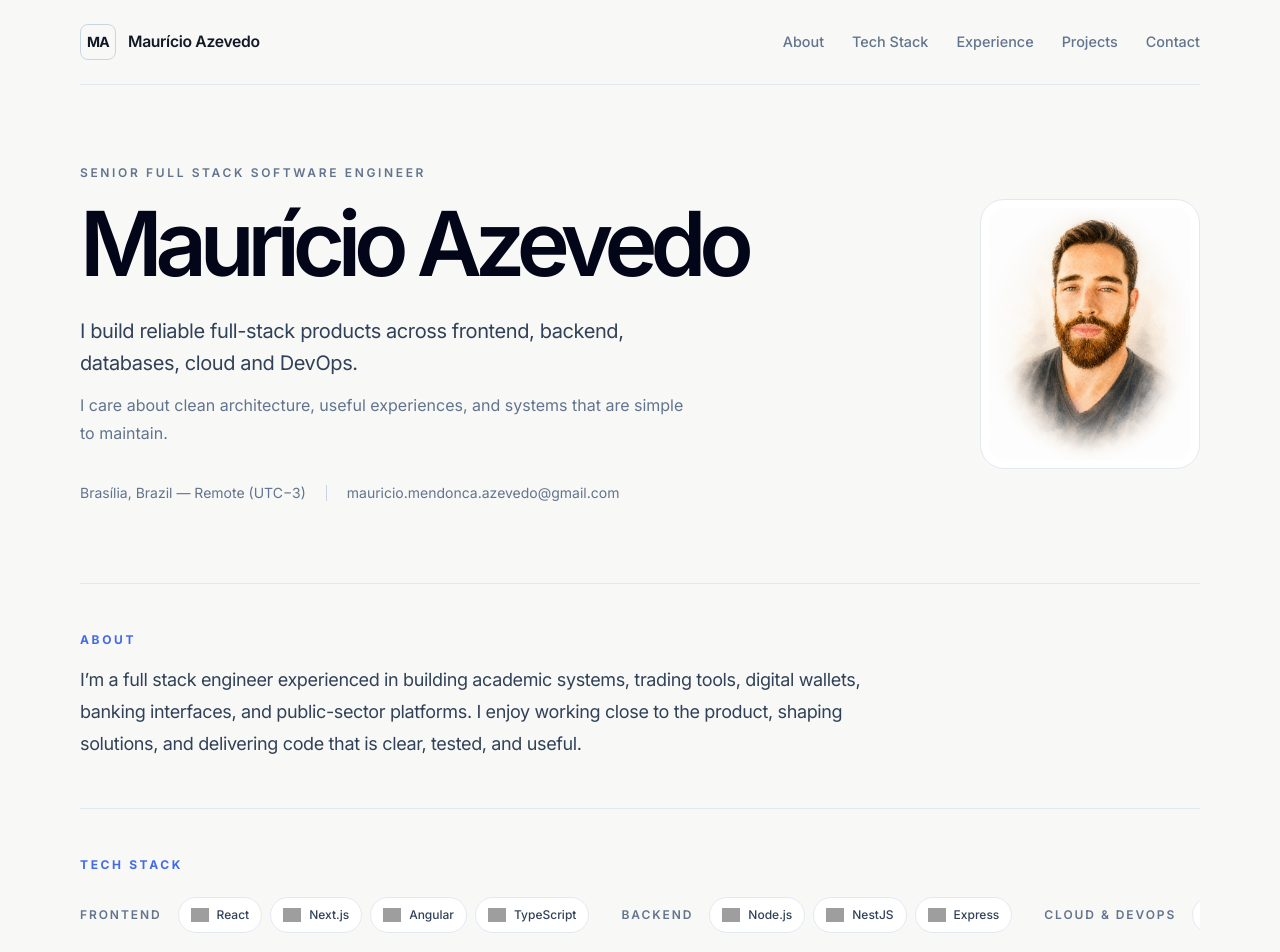
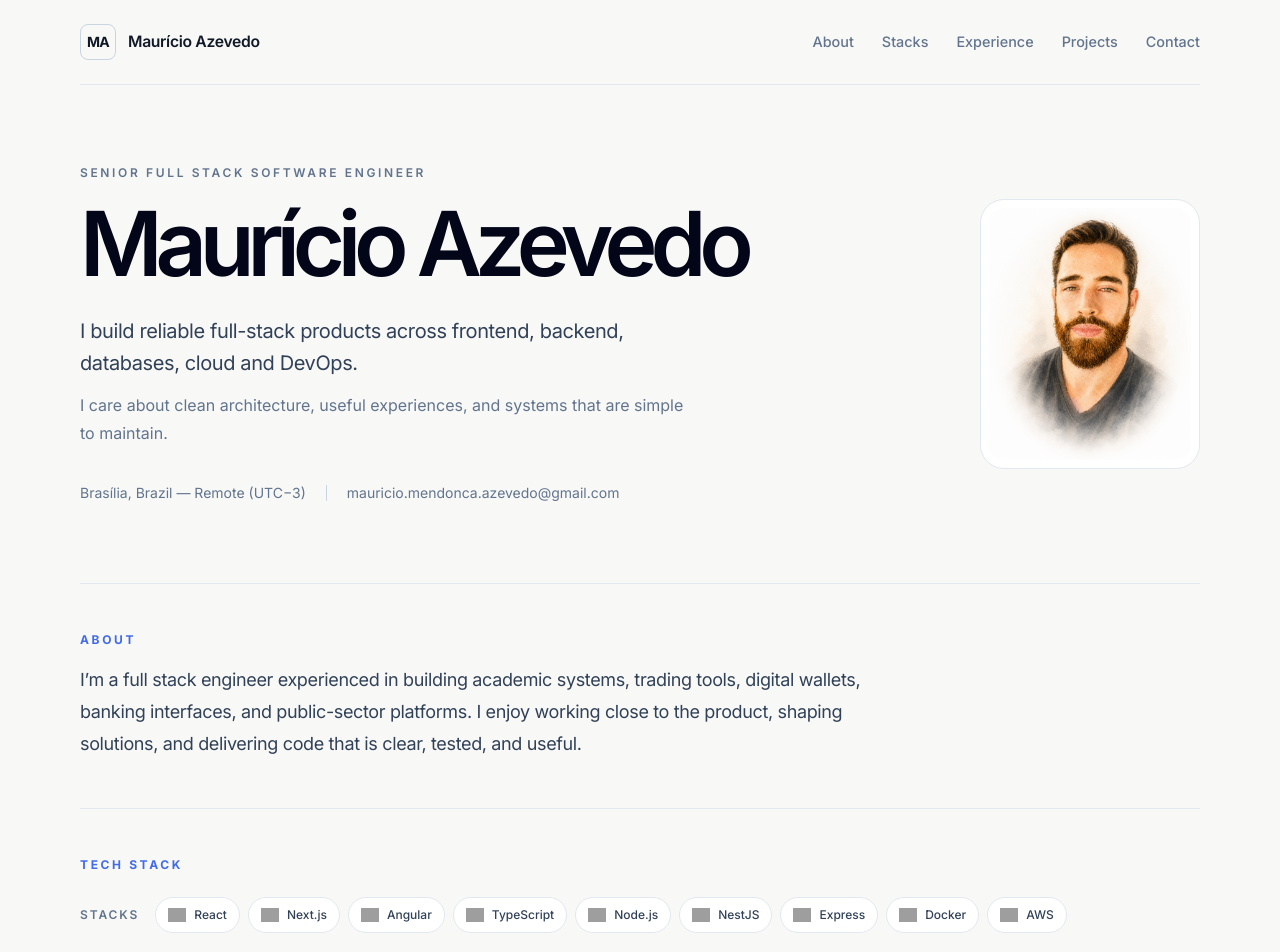
Before and after one commit to mauricio-azevedo/portfolio, a React (Vite) app: page / in a window 1280 px wide. Shown: the top 952 px of the page. Built offline with nearby package versions, Linux system fonts and the light colour scheme; grey boxes are pictures that could not be loaded.

Commit message:
Flatten stacks and add LinkedIn contact

```diff
--- a/src/data/portfolio.ts
+++ b/src/data/portfolio.ts
@@ -8,41 +8,44 @@ import type {
 
 export const navigationItems: NavigationItem[] = [
   { label: 'About', href: '#about' },
-  { label: 'Tech Stack', href: '#tech-stack' },
+  { label: 'Stacks', href: '#tech-stack' },
   { label: 'Experience', href: '#experience' },
   { label: 'Projects', href: '#projects' },
   { label: 'Contact', href: '#contact' },
 ];
 
 export const contactLinks: ContactLink[] = [
-  { label: 'Email', href: 'mailto:mauricio.mendonca.azevedo@gmail.com' },
-  { label: 'GitHub', href: 'https://github.com/mauricio-azevedo', isExternal: true },
+  {
+    label: 'Email',
+    href: 'mailto:mauricio.mendonca.azevedo@gmail.com',
+    icon: 'email',
+  },
+  {
+    label: 'GitHub',
+    href: 'https://github.com/mauricio-azevedo',
+    icon: 'github',
+    isExternal: true,
+  },
+  {
+    label: 'LinkedIn',
+    href: 'https://www.linkedin.com/in/mauricio-azevedo',
+    icon: 'linkedin',
+    isExternal: true,
+  },
 ];
 
 export const techStack: TechnologyGroup[] = [
   {
-    category: 'Frontend',
-    id: 'frontend',
+    category: 'Stacks',
+    id: 'stacks',
     items: [
       { name: 'React', icon: 'react' },
       { name: 'Next.js', icon: 'nextdotjs' },
       { name: 'Angular', icon: 'angular' },
       { name: 'TypeScript', icon: 'typescript' },
-    ],
-  },
-  {
-    category: 'Backend',
-    id: 'backend',
-    items: [
       { name: 'Node.js', icon: 'nodedotjs' },
       { name: 'NestJS', icon: 'nestjs' },
       { name: 'Express', icon: 'express' },
-    ],
-  },
-  {
-    category: 'Cloud & DevOps',
-    id: 'cloud-devops',
-    items: [
       { name: 'Docker', icon: 'docker' },
       { name: 'AWS', icon: 'amazonwebservices/FF9900' },
     ],
```
